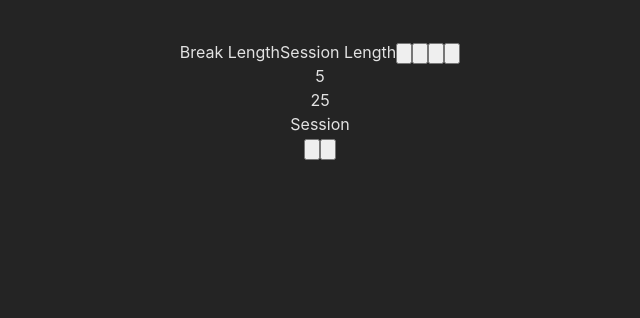
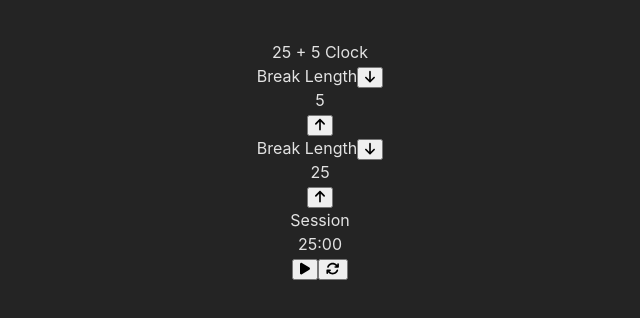
Before and after one commit to stixbunny/fcc-25-5-clock-vite-react-typescript, a React (Vite) app: page / in a window 1280 px wide. Shown: the top 318 px of the page, without its empty margins (320-960 px from the left). Built offline with nearby package versions, Linux system fonts and the light colour scheme.

Commit message:
functional components, static

```diff
--- a/index.html
+++ b/index.html
@@ -9,5 +9,6 @@
   <body>
     <div id="root"></div>
     <script type="module" src="/src/main.tsx"></script>
+    <script src="https://cdn.freecodecamp.org/testable-projects-fcc/v1/bundle.js"></script>
   </body>
 </html>
--- a/package.json
+++ b/package.json
@@ -13,6 +13,10 @@
     "preview": "vite preview"
   },
   "dependencies": {
+    "@fortawesome/fontawesome-svg-core": "^6.4.0",
+    "@fortawesome/free-solid-svg-icons": "^6.4.0",
+    "@fortawesome/react-fontawesome": "^0.2.0",
+    "prop-types": "^15.8.1",
     "react": "^18.2.0",
     "react-dom": "^18.2.0"
   },
--- a/src/App.tsx
+++ b/src/App.tsx
@@ -1,25 +1,90 @@
-import { useState } from 'react'
-import './App.css'
+import { useState } from 'react';
+import './App.css';
+import { FontAwesomeIcon } from '@fortawesome/react-fontawesome';
+import { faArrowDown, faArrowUp, faPlay, faStop, faArrowsRotate } from '@fortawesome/free-solid-svg-icons';
+
+type BreakProps = {
+  _break: number;
+  setBreak: (_break: number) => void;
+}
+
+function Break({_break, setBreak}: BreakProps) {
+  return (
+    <div id="break">
+      <label id="break-label" htmlFor="break">Break Length</label>
+      <button id="break-decrement" type="button">
+        <FontAwesomeIcon icon={faArrowDown} />
+      </button>
+      <div id="break-length">{_break}</div>
+      <button id="break-increment">
+        <FontAwesomeIcon icon={faArrowUp} />
+      </button>
+    </div>
+  )
+}
+
+type SessionProps = {
+  session: number;
+  setSession: (session: number) => void;
+}
+
+function Session({session, setSession}: SessionProps) {
+  return (
+    <div id="session">
+      <label id="session-label" htmlFor="break">Break Length</label>
+      <button id="session-decrement">
+        <FontAwesomeIcon icon={faArrowDown} />
+      </button>
+      <div id="session-length">{session}</div>
+      <button id="session-increment">
+        <FontAwesomeIcon icon={faArrowUp} />
+      </button>
+    </div>
+  )
+}
+
+type TimerProps = {
+  _break: number;
+  session: number;
+  isActive: boolean;
+  setIsActive: (isActive: boolean) => void;
+}
+
+function Timer({_break, session, isActive, setIsActive}: TimerProps) {
+  const switchActive = () => {
+    //
+  }
+
+  return (
+    <div id="timer">
+      <label id="timer-label" htmlFor="">Session</label>
+      <div id="time-left" >25:00</div>
+      <button id="start_stop">
+        {isActive
+          ? <FontAwesomeIcon icon={faStop} />
+          : <FontAwesomeIcon icon={faPlay} />}
+      </button>
+      <button id="reset">
+        <FontAwesomeIcon icon={faArrowsRotate} />
+      </button>
+    </div>
+  )
+}
 
 function App() {
-  const [count, setCount] = useState(0)
+  const [session, setSession] = useState(25);
+  const [_break, setBreak] = useState(5);
+  const [isActive, setIsActive] = useState(false);
 
   return (
     <>
-      <label id="break-label" htmlFor="">Break Length</label>
-      <label id="session-label" htmlFor="">Session Length</label>
-      <input id="break-increment" type="button" value="" />
-      <input id="break-decrement" type="button" value="" />
-      <input id="session-increment" type="button" value="" />
-      <input id="session-decrement" type="button" value="" />
-      <div id="break-length" >5</div>
-      <div id="session-length" >25</div>
-      <label id="timer-label" htmlFor="">Session</label>
-      <div id="time-left" ></div>
-      <input id="start_stop" type="button" />
-      <input id="reset" type="button" />
+      <div id="title">25 + 5 Clock</div>
+      <Break _break={_break} setBreak={setBreak}></Break>
+      <Session session={session} setSession={setSession}></Session>
+      <Timer _break={_break} session={session} isActive={isActive} setIsActive={setIsActive}></Timer>
+      <audio id="beep" src="https://raw.githubusercontent.com/freeCodeCamp/cdn/master/build/testable-projects-fcc/audio/BeepSound.wav"></audio>
     </>
   )
 }
 
-export default App
+export default App;
```
Also changed, not shown: src/main.tsx (+5 -5 lines), 1 other file (tests, documents, lock files or other folders).
